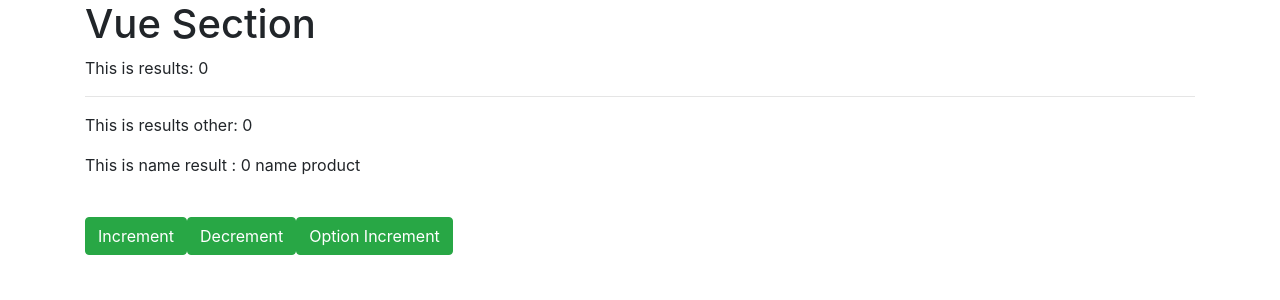
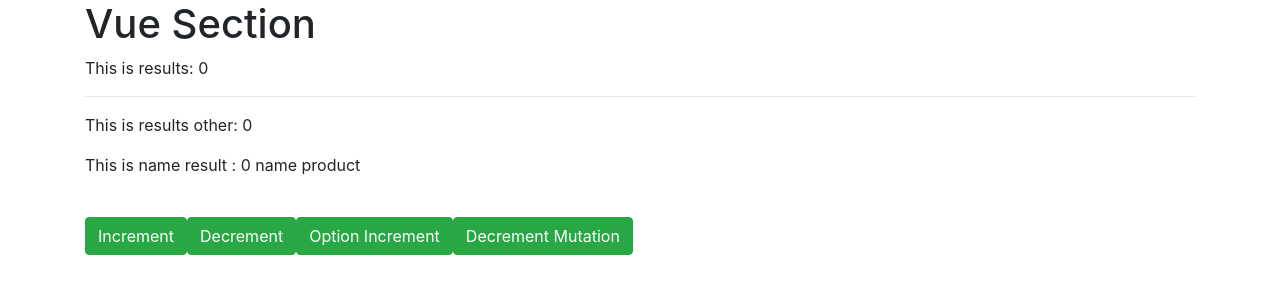
Before and after one commit to hoangchien97/learn-VueJS, a Vue app in the folder vuex/: page / in a window 1280 px wide. Shown: the top 300 px of the page. Built offline with nearby package versions, Linux system fonts and the light colour scheme.

Commit message:
using ...mapMutation([]) --- must be sync

```diff
--- a/vuex/src/components/Vuex.vue
+++ b/vuex/src/components/Vuex.vue
@@ -1,12 +1,14 @@
 <template>
   <div>
-      <button class="btn btn-success" @click="increment">Increment</button>
-      <button class="btn btn-success" @click="decrement">Decrement</button>
-      <button class="btn btn-success" @click="optionsIncrement">Option Increment</button>
+        <button class="btn btn-success" @click="increment">Increment</button>
+        <button class="btn btn-success" @click="decrement">Decrement</button>
+        <button class="btn btn-success" @click="optionsIncrement">Option Increment</button>
+        <button class="btn btn-success" @click="decrementMutation">Decrement Mutation</button>
   </div>
 </template>
 
 <script>
+import { mapMutations } from 'vuex'
 export default {
     methods:{
         increment(){
@@ -18,7 +20,11 @@ export default {
         optionsIncrement(){
             // this.$store.commit(‘mutationName’, payload).
             this.$store.commit('optionsIncrement',30)
-        }
+        },
+        // Su dung ...mapMutations
+        ...mapMutations([
+            'decrementMutation'
+        ])
     }
 }
 </script>
--- a/vuex/src/store/store.js
+++ b/vuex/src/store/store.js
@@ -22,7 +22,10 @@ export const store = new Vuex.Store({
     mutations: {
       // tang bnhieu
       optionsIncrement(state, n){
-         state.result += n;
+        state.result += n;
+      },
+      decrementMutation(state, n){
+        state.result += n;
       }
     }
   })
```
